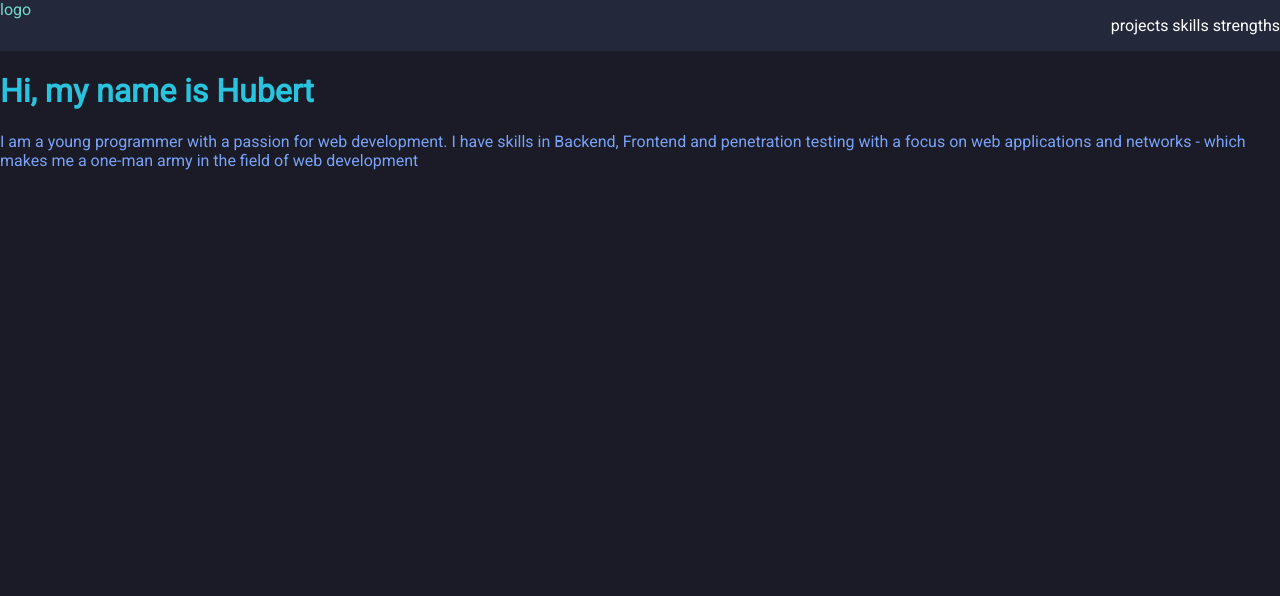
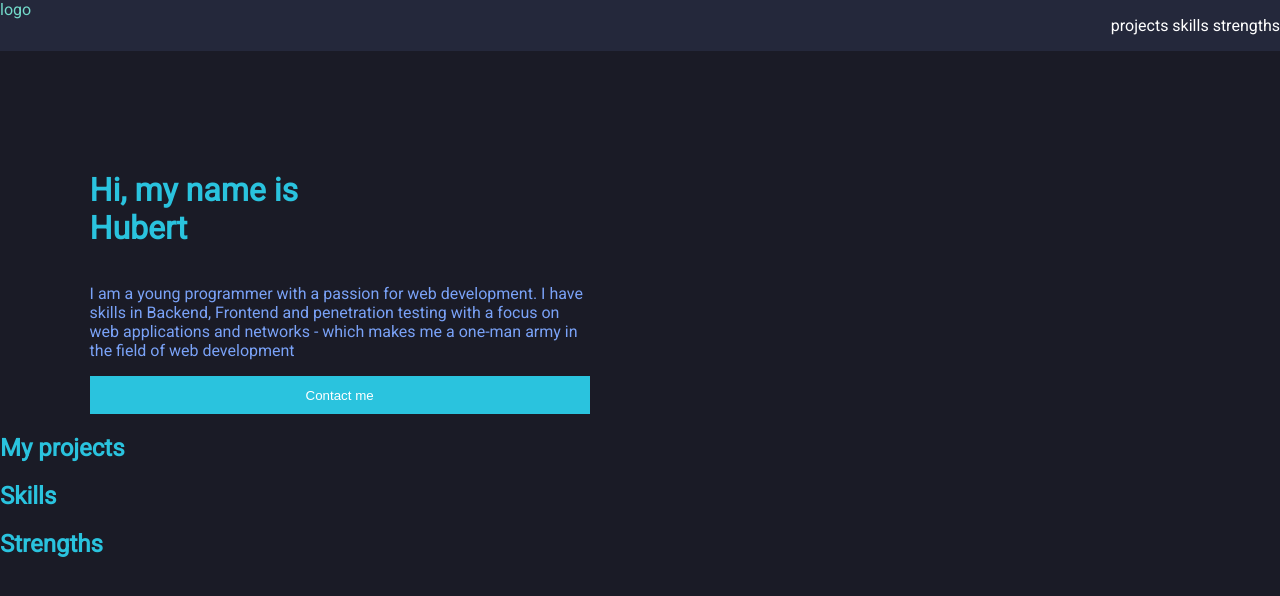
Before and after one commit to Hukasx0/portfolio-old, a SvelteKit app: page / in a window 1280 px wide. Shown: the top 596 px of the page. Built offline with nearby package versions, Linux system fonts and the light colour scheme.

Commit message:
Added more components

```diff
--- a/src/app.scss
+++ b/src/app.scss
@@ -3,11 +3,24 @@
 body {
     margin: 0;
     background-color: $bg-color;
-    color: #FFFFFF;
+    color: $txt-color;
     font-family: 'Roboto', sans-serif;
 }
 
-.primary {
+.btn {
+    color: $important-txt-color;
+    background-color: $primary-color;
+    padding: 0.7rem;
+    border: none;
+    &:hover {
+        color: $primary-color;
+        background-color: $important-txt-color;
+    }
+}
+
+h1,
+h2,
+h3 {
     color: $primary-color;
 }
 
--- a/src/routes/+page.svelte
+++ b/src/routes/+page.svelte
@@ -1,15 +1,45 @@
 <script lang="ts">
     import Navbar from "./components/navbar.svelte";
+    import Projects from "./components/projects.svelte";
+    import Skills from "./components/skills.svelte";
+    import Strengths from "./components/strengths.svelte";
 </script>
 
 <style lang="scss">
     p {
         color: $txt-color;
     }
+
+    main {
+        width: 500px;
+        margin-left: 7%;
+        display: grid;
+        .primary {
+            color: $primary-color;
+            margin-top: 120px;
+            width: 300px;
+        }
+        .btn {
+
+        }
+    }
 </style>
 
 <Navbar />
-<h1 class="primary">Hi, my name is Hubert</h1>
-<p>
-    I am a young programmer with a passion for web development. I have skills in Backend, Frontend and penetration testing with a focus on web applications and networks - which makes me a one-man army in the field of web development
-</p>
+
+<main>
+    <h1 class="primary">Hi, my name is Hubert</h1>
+    <p>
+        I am a young programmer with a passion for web development. I have skills in Backend, Frontend and penetration testing with a focus on web applications and networks - which makes me a one-man army in the field of web development
+    </p>
+    <button class="btn">Contact me</button>
+</main>
+
+<h2>My projects</h2>
+<Projects />
+
+<h2>Skills</h2>
+<Skills />
+
+<h2>Strengths</h2>
+<Strengths />
```
Also changed, not shown: src/routes/components/projects.svelte (added), src/routes/components/skills.svelte (added), src/routes/components/strengths.svelte (added).
